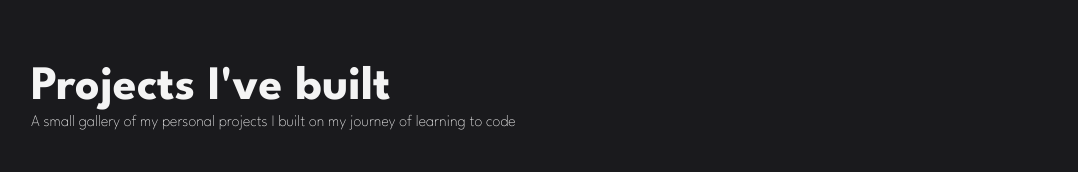
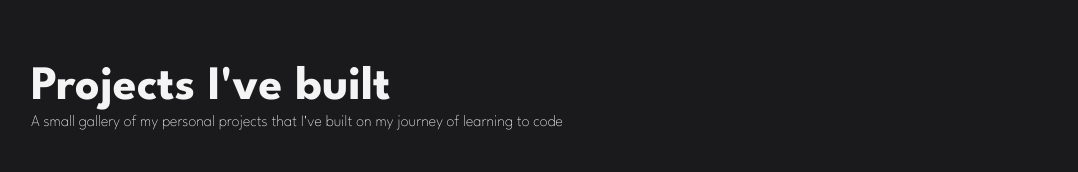
Before and after one commit to Parsa-Parishan/My-Portfolio, a React (Create React App) app: page / in a window 1280 px wide. Shown: the part 1008-1180 px from the top of the page, without its empty margins (73-1151 px from the left). Built offline with nearby package versions, Linux system fonts and the light colour scheme; a web font is replaced by a local one.

Commit message:
change about me section

```diff
--- a/src/components/About-me.js
+++ b/src/components/About-me.js
@@ -83,8 +83,8 @@ export default function About() {
       <div className="my-portfolio">
         <h2>Projects I've built</h2>
         <p>
-          A small gallery of my personal projects I built on my journey of
-          learning to code
+          A small gallery of my personal projects that I've built on my journey
+          of learning to code
         </p>
         <div className="container">
           <article className="project weather">
```
